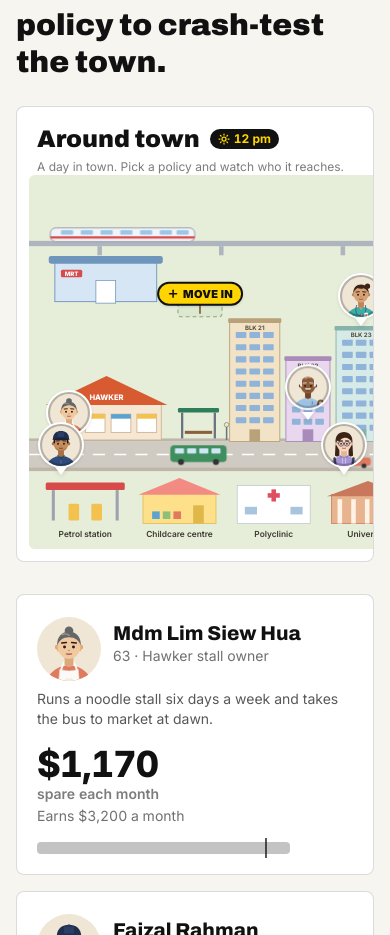
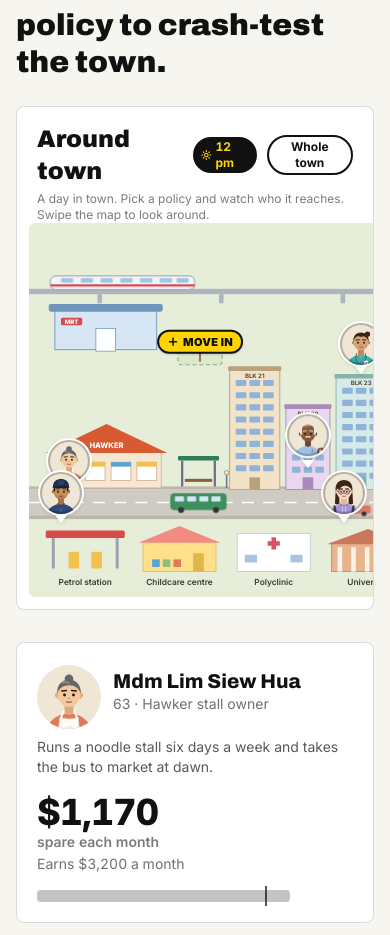
Before and after one commit to prashantagrawal09/policy-crash-test, a Next.js app: page / in a window 390 px wide. Shown: the part 5209-6144 px from the top of the page. Built offline with nearby package versions, Linux system fonts and the light colour scheme.

Commit message:
Let the phone map follow the action

```diff
--- a/components/MonthInLife.tsx
+++ b/components/MonthInLife.tsx
@@ -97,7 +97,7 @@ export function MonthInLife({ residents, results, faces, runId }: Props) {
           const gone = goneByDay(result);
           const ranOut = gone !== null && gone > 0 && day >= gone && result.verdict !== "unaffected";
           return (
-            <li key={resident.id} className="grid grid-cols-[6.5rem_minmax(0,1fr)_5.75rem] items-center gap-2 sm:grid-cols-[9rem_minmax(0,1fr)_8rem] sm:gap-3">
+            <li key={resident.id} className="grid grid-cols-[7.25rem_minmax(0,1fr)_5.75rem] items-center gap-2 sm:grid-cols-[9rem_minmax(0,1fr)_8rem] sm:gap-3">
               <span className="flex min-w-0 items-center gap-1.5">
                 <ResidentAvatar id={resident.id} look={resident.look} expression={ranOut ? "stressed" : (faces[resident.id] ?? "neutral")} size={28} className="shrink-0" />
                 <span className="truncate text-sm font-semibold">{resident.shortName}</span>
--- a/components/TownMap.tsx
+++ b/components/TownMap.tsx
@@ -6,6 +6,7 @@ import type { ResidentResult } from "@/lib/engine";
 import type { Expression } from "@/lib/expressions";
 import { VERDICT_LABELS } from "@/lib/format";
 import type { ChatterLine, Lever, Resident } from "@/lib/schemas";
+import { policyFocusX, scrollLeftFor, talkFocusX } from "@/lib/mapFocus";
 import { clockLabel, darkness, gatherings, HOUR_MS, whereAt, type Point } from "@/lib/townLife";
 import { coinRecipients, directionLabel, HOMES, LANDMARKS, litLandmarks, MAP_HEIGHT, MAP_WIDTH, type Box, type Direction, type Landmark } from "@/lib/townMap";
 import type { DiaryState } from "@/lib/useCrashTest";
@@ -433,6 +434,11 @@ function TalkLine({ from, to }: { from: Point; to: Point }) {
   );
 }
 
+// The map's narrowest width. Below it the map scrolls sideways in its frame, and on those
+// screens the frame follows the action (prd.md > Phone Map Follows the Action).
+const STAGE_PX = 760;
+const FRAME_PADDING = 12; // px-3 on each side of the frame
+
 const HOME_PINS: Record<string, Point> = Object.fromEntries(Object.entries(HOMES).map(([id, home]) => [id, home.pin]));
 
 export function TownMap({ residents, results, levers, runId, diaries, faces, speaking, onSelect, onMoveIn }: Props) {
@@ -449,6 +455,43 @@ export function TownMap({ residents, results, levers, runId, diaries, faces, spe
   const legs = useWalkers(desired, homes, !still);
   const dark = still ? 0 : darkness(hour);
   const movedIn = residents.some((r) => r.id === "you");
+
+  // On narrow screens: glide the frame to where a policy lands and to whoever is talking, or fit
+  // the whole town on screen. Wide screens show the whole map and none of this happens.
+  const frame = useRef<HTMLDivElement>(null);
+  const stage = useRef<HTMLDivElement>(null);
+  const [frameWidth, setFrameWidth] = useState<number | null>(null);
+  const [stageHeight, setStageHeight] = useState(0);
+  const [fit, setFit] = useState(false);
+  useEffect(() => {
+    const scroller = frame.current;
+    const map = stage.current;
+    if (!scroller || !map) return;
+    const measure = () => {
+      setFrameWidth(scroller.clientWidth);
+      setStageHeight(map.offsetHeight);
+    };
+    measure();
+    const observer = new ResizeObserver(measure);
+    observer.observe(scroller);
+    observer.observe(map);
+    return () => observer.disconnect();
+  }, []);
+  const narrow = frameWidth !== null && frameWidth - 2 * FRAME_PADDING < STAGE_PX;
+  const fitted = fit && narrow;
+  const scale = frameWidth ? (frameWidth - 2 * FRAME_PADDING) / STAGE_PX : 1;
+
+  const glideTo = (x: number | null) => {
+    const scroller = frame.current;
+    const map = stage.current;
+    if (x === null || !scroller || !map || scroller.scrollWidth <= scroller.clientWidth) return;
+    const focusPx = FRAME_PADDING + (x / MAP_WIDTH) * map.offsetWidth;
+    scroller.scrollTo({ left: scrollLeftFor(focusPx, scroller.scrollWidth, scroller.clientWidth), behavior: still ? "auto" : "smooth" });
+  };
+  const policyX = results && levers ? policyFocusX(residents, levers, results) : null;
+  const talkX = speaking && legs[speaking.speaker] ? talkFocusX(legs[speaking.speaker].point, legs[speaking.listener]?.point) : null;
+  useEffect(() => glideTo(policyX), [runId, policyX]);
+  useEffect(() => glideTo(talkX), [talkX]);
 
   // Reactions pop up for a few seconds as each diary lands; hovering or focusing a pin shows them again.
   const [popped, setPopped] = useState<string[]>([]);
@@ -482,6 +525,16 @@ export function TownMap({ residents, results, levers, runId, diaries, faces, spe
               {clockLabel(hour)}
             </span>
           )}
+          {narrow && (
+            <button
+              type="button"
+              onClick={() => setFit((on) => !on)}
+              aria-pressed={fit}
+              className="self-center rounded-full border-2 border-ink bg-white px-2.5 py-0.5 text-xs font-bold transition-colors hover:bg-hazard"
+            >
+              {fit ? "Close up" : "Whole town"}
+            </button>
+          )}
         </span>
         <span className="text-xs text-ink/55">
           {results
@@ -489,10 +542,16 @@ export function TownMap({ residents, results, levers, runId, diaries, faces, spe
             : still
               ? "Everyone at home. Pick a policy and watch the town react."
               : "A day in town. Pick a policy and watch who it reaches."}
+          {narrow && !fit && " Swipe the map to look around."}
         </span>
       </figcaption>
-      <div className="overflow-x-auto px-3 pb-3">
-        <div className="relative min-w-[760px] rounded-md bg-[#E6EED9] pt-10">
+      <div ref={frame} className="overflow-x-auto px-3 pb-3">
+        <div style={fitted ? { height: stageHeight * scale, overflow: "hidden" } : undefined}>
+        <div
+          ref={stage}
+          className="relative min-w-[760px] rounded-md bg-[#E6EED9] pt-10"
+          style={fitted ? { width: STAGE_PX, transform: `scale(${scale})`, transformOrigin: "top left" } : undefined}
+        >
           {/* The strip above the scene darkens with it at night. */}
           <div className="pointer-events-none absolute inset-0 rounded-md bg-[#1B2547]" style={{ opacity: dark * 0.45, transition: `opacity ${HOUR_MS}ms ease-in-out` }} aria-hidden />
           <div className="relative w-full" style={{ aspectRatio: `${MAP_WIDTH} / ${MAP_HEIGHT}` }}>
@@ -599,6 +658,7 @@ export function TownMap({ residents, results, levers, runId, diaries, faces, spe
             })}
           </div>
         </div>
+        </div>
       </div>
     </figure>
   );
--- a/devpost/checklist.md
+++ b/devpost/checklist.md
@@ -179,7 +179,7 @@ Build mode: fast (chosen after slice 1: "let's build further"; can switch any ti
   Learner check: Open Uncle Raju's and Nurul's drawers under fares and compare why they differ.
   Commit: `Show why each verdict landed`
 
-- [ ] **18. The phone map follows the action**
+- [x] **18. The phone map follows the action**
   Becomes usable: On narrow screens the map glides to where a policy lands and to whoever is speaking in the chatter, and a "Whole town" toggle fits the map to the screen. Wide screens don't change.
   Why now: The target user reads on a phone, where the map currently needs sideways scrolling to find the action.
   PRD ref: `prd.md > Phone Map Follows the Action`
--- /dev/null
+++ b/lib/mapFocus.ts
@@ -0,0 +1,32 @@
+import type { ResidentResult } from "@/lib/engine";
+import type { Lever, Resident } from "@/lib/schemas";
+import { gatherings, type Point } from "@/lib/townLife";
+import { LANDMARKS, litLandmarks } from "@/lib/townMap";
+
+// The phone map follows the action (prd.md > Phone Map Follows the Action): where to centre the
+// map's scroll frame, in map units across (0–1000), and how far to scroll for it.
+
+const middle = (xs: number[]) => (Math.min(...xs) + Math.max(...xs)) / 2;
+
+// When a policy lands: the middle of where the people it reaches gather, or, if it reaches nobody,
+// the middle of the places it lights. Null when there's nothing to look at.
+export function policyFocusX(residents: Resident[], levers: Lever[], results: ResidentResult[]): number | null {
+  const people = Object.values(gatherings(residents, levers, results)).map((g) => g.point.x);
+  if (people.length > 0) return middle(people);
+  const places = [...litLandmarks(levers).keys()].flatMap((landmark) => {
+    if (landmark === "homes") return [];
+    const { box } = LANDMARKS[landmark];
+    return [box.x + box.w / 2];
+  });
+  return places.length > 0 ? middle(places) : null;
+}
+
+// During the chatter: between the speaker and the listener.
+export function talkFocusX(speaker: Point, listener: Point | undefined): number {
+  return listener ? (speaker.x + listener.x) / 2 : speaker.x;
+}
+
+// The scroll position that puts `focusPx` in the middle of the frame, kept within the map.
+export function scrollLeftFor(focusPx: number, contentPx: number, viewportPx: number): number {
+  return Math.round(Math.min(Math.max(focusPx - viewportPx / 2, 0), Math.max(contentPx - viewportPx, 0)));
+}
```
Also changed, not shown: devpost/app-map.html (+7 -2 lines), 2 other files (tests, documents, lock files or other folders).
